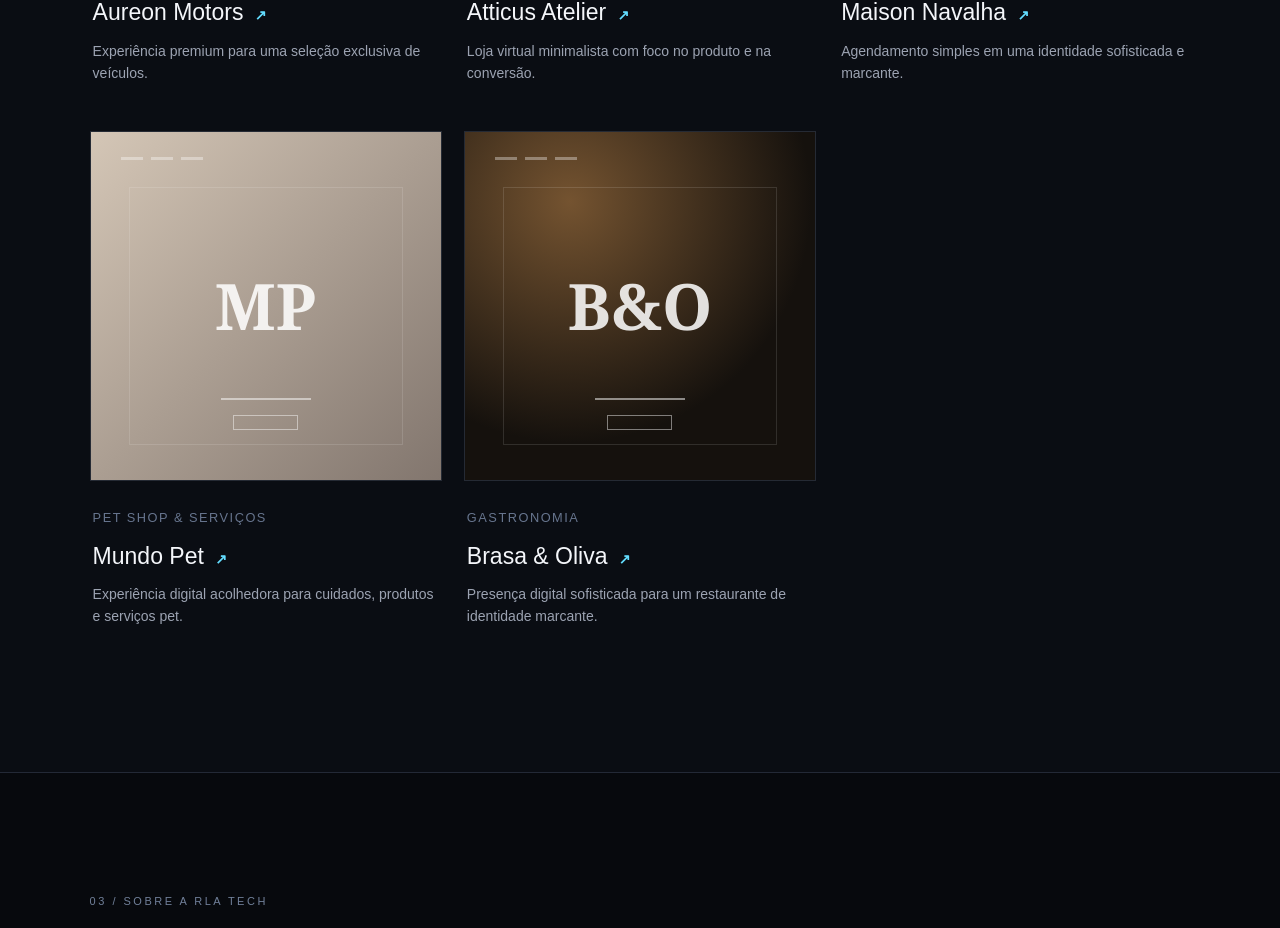
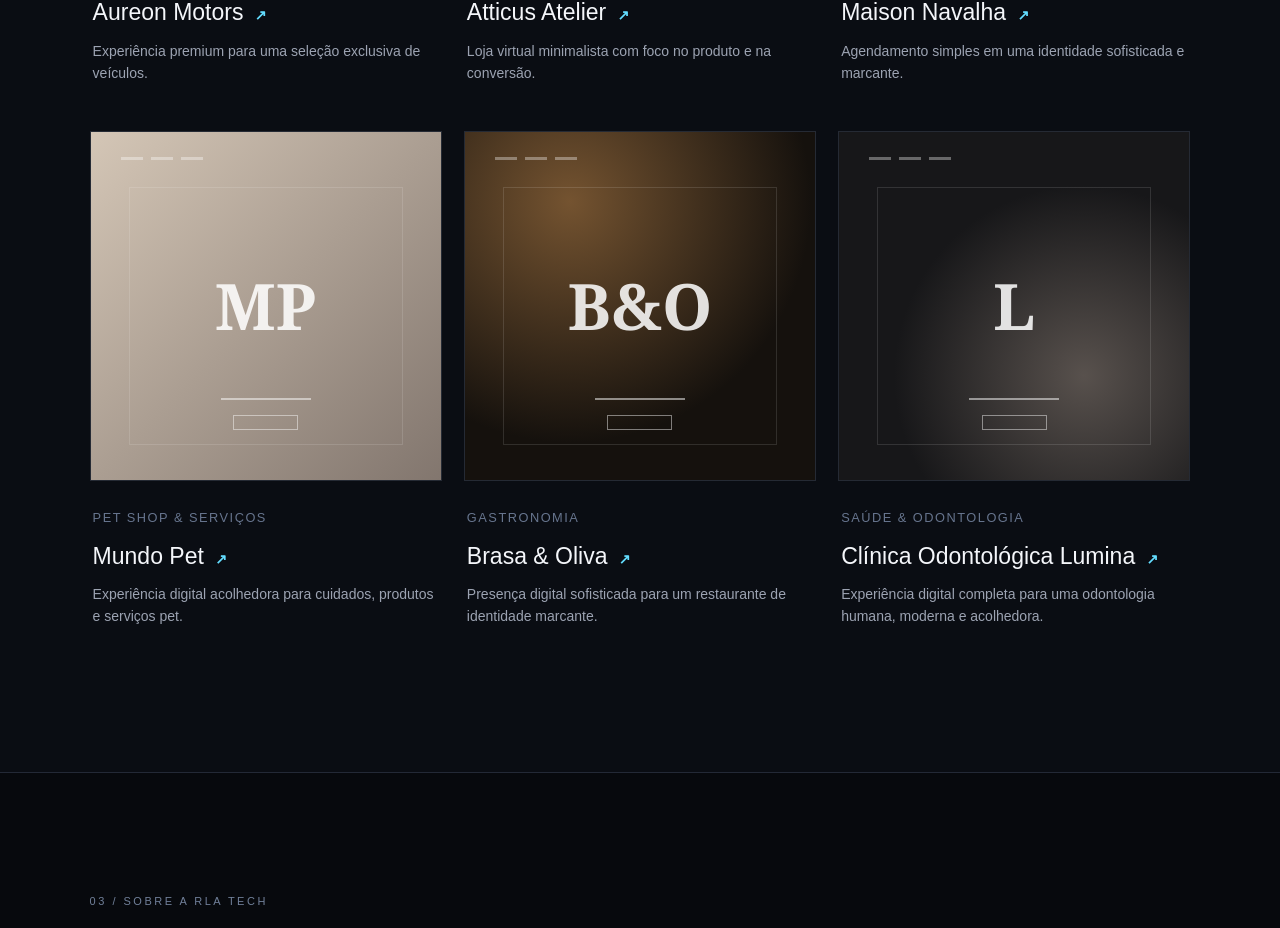
Before and after one commit to leoChaves01/rla-tech, a Next.js app: page / in a window 1280 px wide. Shown: the part 2454-3382 px from the top of the page. Built offline with nearby package versions, Linux system fonts and the light colour scheme.

Commit message:
Adiciona Clinica Lumina ao portfolio

```diff
--- a/app/page.tsx
+++ b/app/page.tsx
@@ -63,7 +63,16 @@ const projects = [
     symbol: "B&O",
     href: "https://brasa-oliva-restaurante.vercel.app/",
   },
+  {
+    tag: "Saúde & Odontologia",
+    title: "Clínica Odontológica Lumina",
+    text: "Experiência digital completa para uma odontologia humana, moderna e acolhedora.",
+    className: "aureon",
+    symbol: "L",
+    href: "https://luminina-odonto.vercel.app/",
+  },
 ];
+
 
 export default function Home() {
   const [menuOpen, setMenuOpen] = useState(false);
```
